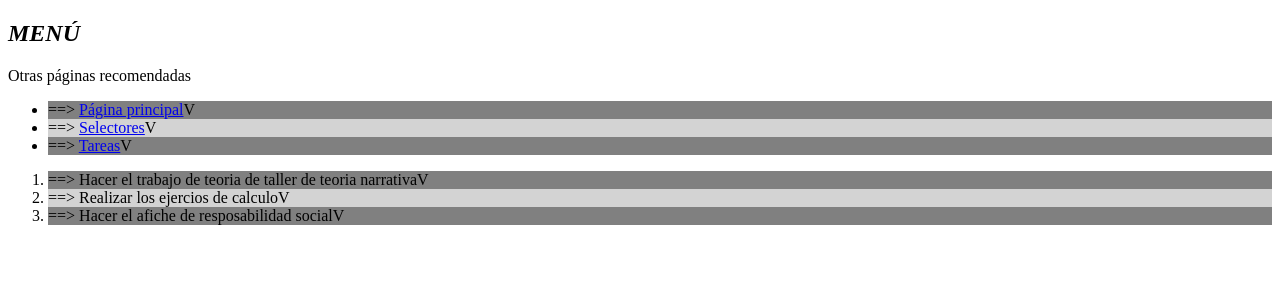
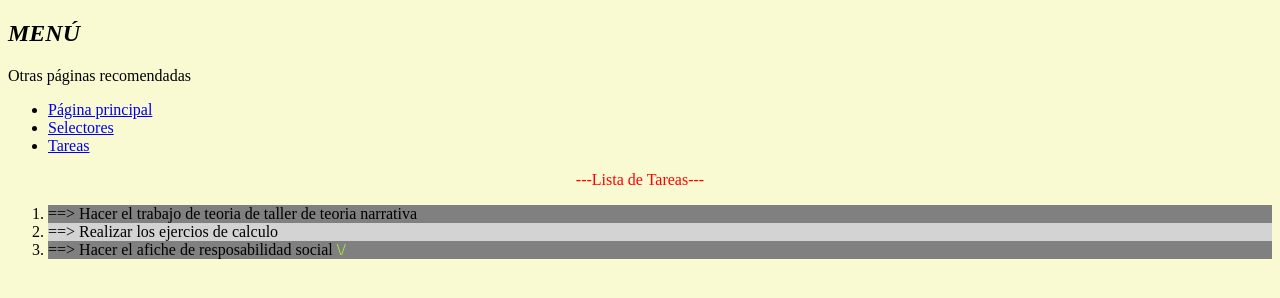
Before and after one commit to Darianna16/LabIDWEB, a plain HTML site: page lab8/tareas.html in a window 1280 px wide. Drawn offline with Linux system fonts and the light colour scheme.

Commit message:
subiendo todas las modificaciones

```diff
--- a/lab8/favoritos.css
+++ b/lab8/favoritos.css
@@ -1,16 +1,19 @@
-a:link {
+body {
+    background-color: lightcyan;
+}
+section a:link {
     color: green;
     background-color: greenyellow;
 }
-a:visited {
+section a:visited {
     color: purple;
     background-color: blueviolet;
 }
-a:hover {
+section a:hover {
     color:red;
     background-color: brown;
 }
-a:active {
+section a:active {
     color:orange;
     background-color: bisque;
 }
--- a/lab8/selector.css
+++ b/lab8/selector.css
@@ -1,3 +1,9 @@
+body {
+    background-color: azure;
+}
 div > p {color:blueviolet;}
 h2 + p {color: blue;}
-h2 ~ p {color:aquamarine;}
+h2 ~ p {color:palevioletred;}
+.titulo {
+    text-align: center;
+}
--- a/lab8/styles.css
+++ b/lab8/styles.css
@@ -1,10 +1,10 @@
 h1 {
     text-align: center;
 }
-p::first-line {
+section p::first-line {
     font-weight: bold;
 }
-p::first-letter {
+section p::first-letter {
     font-size: 3em;
     font-family: "Old English Text MT", "Goudy Old Style", serif;
     float: left;
--- a/lab8/tareas.css
+++ b/lab8/tareas.css
@@ -1,17 +1,25 @@
-li:nth-child(odd) {background: gray;}
-li:nth-child(even){background: lightgray;}
+body {
+    background-color: lightgoldenrodyellow;
+}
+section li:nth-child(odd) {background: gray;}
+section li:nth-child(even){background: lightgray;}
 p::before {
     content: "";
 }
-li:nth-child(odd) {background: gray;}
-li::before {
+section li:nth-child(odd) {background: gray;}
+section li::before {
     content: "==> ";
 }
-li:hover {
-    color: purple;
+section li:hover {
+    cursor: pointer;
     background-color: gray;
 }
 
-li::after {
-    content: "V";
+.hecha::after {
+    content: "  \\/";
+    color: greenyellow;
 }
+.lista {
+    text-align: center;
+    color:red;
+}
--- a/lab8/tareas.html
+++ b/lab8/tareas.html
@@ -9,7 +9,7 @@
 <body>
     <header>
         <h2><i>MENÚ</i></h2>
-        <nav>
+        <nav id="menu">
             <p>Otras páginas recomendadas</p>
             <ul>
                 <li><a href="index.html">Página principal</a></li>
@@ -18,10 +18,13 @@
             </ul>
         </nav>
     </header>
-    <ol>
+    <section>
+        <p class="lista"><e>---Lista de Tareas---</e></p>
+        <ol>
         <li>Hacer el trabajo de teoria de taller de teoria narrativa</li>
         <li>Realizar los ejercios de calculo</li>
-        <li>Hacer el afiche de resposabilidad social</li>
+        <li class="hecha">Hacer el afiche de resposabilidad social</li>
     </ol>
+    </section>
 </body>
 </html>
```
Also changed, not shown: lab7/CSS/index.html (+1 -11 lines), lab8/favoritos.html (+1 -1 lines), lab8/index.html (+4 -4 lines), lab8/selector.html (+9 -4 lines).
